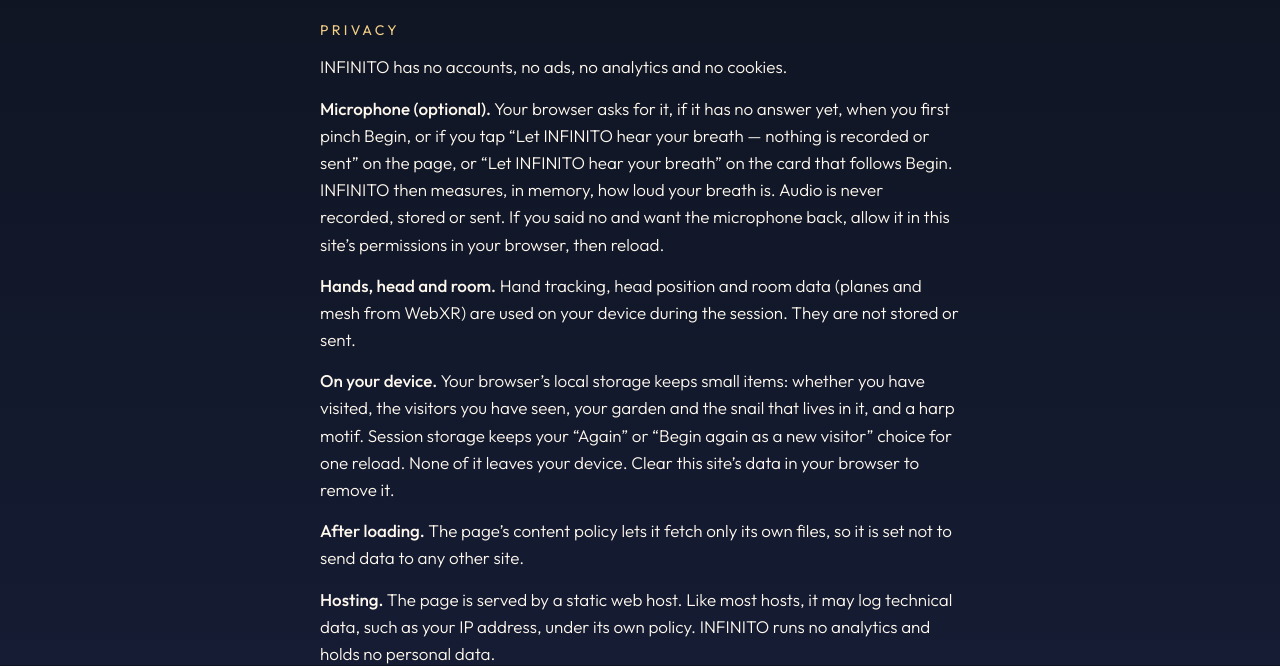
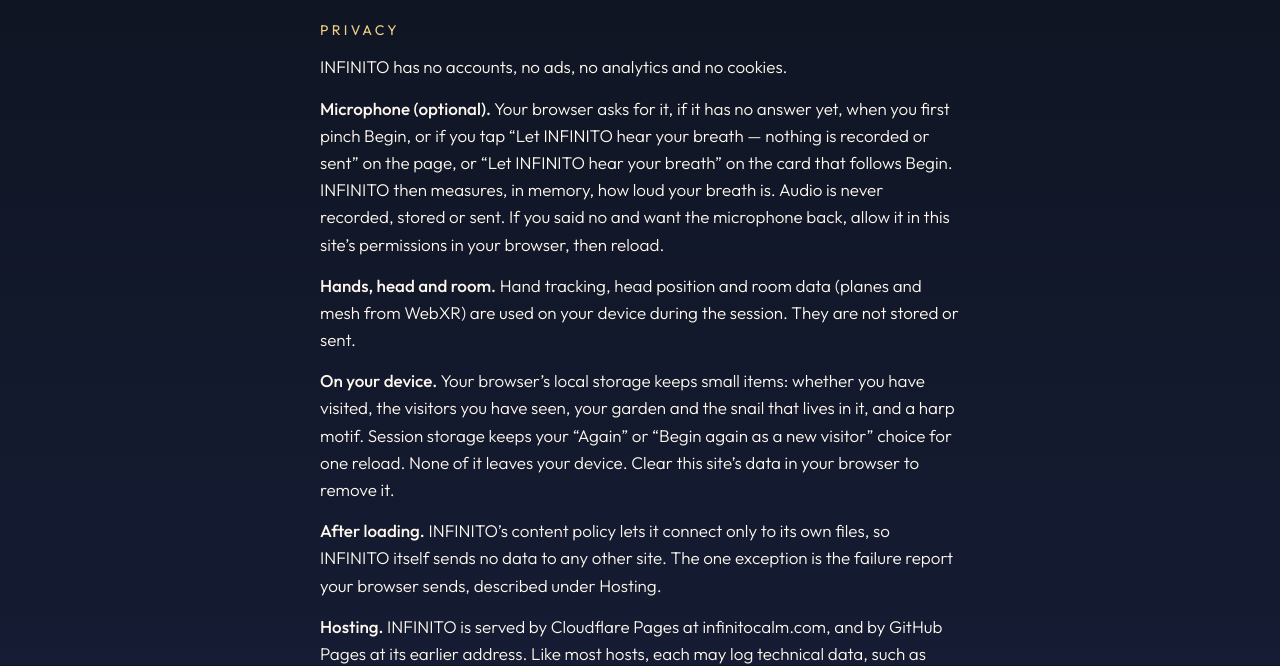
Before and after one commit to bleiquelc/bleiquelc.github.io, a plain HTML site: page privacy.html in a window 1280 px wide. Shown: the part 135-801 px from the top of the page. Drawn offline with Linux system fonts and the light colour scheme.

Commit message:
INFINITO 64d9c630

```diff
--- a/privacy.html
+++ b/privacy.html
@@ -38,8 +38,8 @@
     <p><strong>Microphone (optional).</strong> Your browser asks for it, if it has no answer yet, when you first pinch Begin, or if you tap &ldquo;Let INFINITO hear your breath — nothing is recorded or sent&rdquo; on the page, or &ldquo;Let INFINITO hear your breath&rdquo; on the card that follows Begin. INFINITO then measures, in memory, how loud your breath is. Audio is never recorded, stored or sent. If you said no and want the microphone back, allow it in this site&rsquo;s permissions in your browser, then reload.</p>
     <p><strong>Hands, head and room.</strong> Hand tracking, head position and room data (planes and mesh from WebXR) are used on your device during the session. They are not stored or sent.</p>
     <p><strong>On your device.</strong> Your browser&rsquo;s local storage keeps small items: whether you have visited, the visitors you have seen, your garden and the snail that lives in it, and a harp motif. Session storage keeps your &ldquo;Again&rdquo; or &ldquo;Begin again as a new visitor&rdquo; choice for one reload. None of it leaves your device. Clear this site&rsquo;s data in your browser to remove it.</p>
-    <p><strong>After loading.</strong> The page&rsquo;s content policy lets it fetch only its own files, so it is set not to send data to any other site.</p>
-    <p><strong>Hosting.</strong> The page is served by a static web host. Like most hosts, it may log technical data, such as your IP address, under its own policy. INFINITO runs no analytics and holds no personal data.</p>
+    <p><strong>After loading.</strong> INFINITO&rsquo;s content policy lets it connect only to its own files, so INFINITO itself sends no data to any other site. The one exception is the failure report your browser sends, described under Hosting.</p>
+    <p><strong>Hosting.</strong> INFINITO is served by Cloudflare Pages at infinitocalm.com, and by GitHub Pages at its earlier address. Like most hosts, each may log technical data, such as your IP address, under its own policy. Cloudflare also asks your browser to report to it when this site fails to load. INFINITO adds no analytics or tracking of its own and holds no personal data.</p>
     <p><strong>Contact.</strong> For questions about this page, use the INFINITO entry on Devpost (Meta VR Start Developer Competition 2026).</p>
 
     <h2>CREDITS</h2>
```
